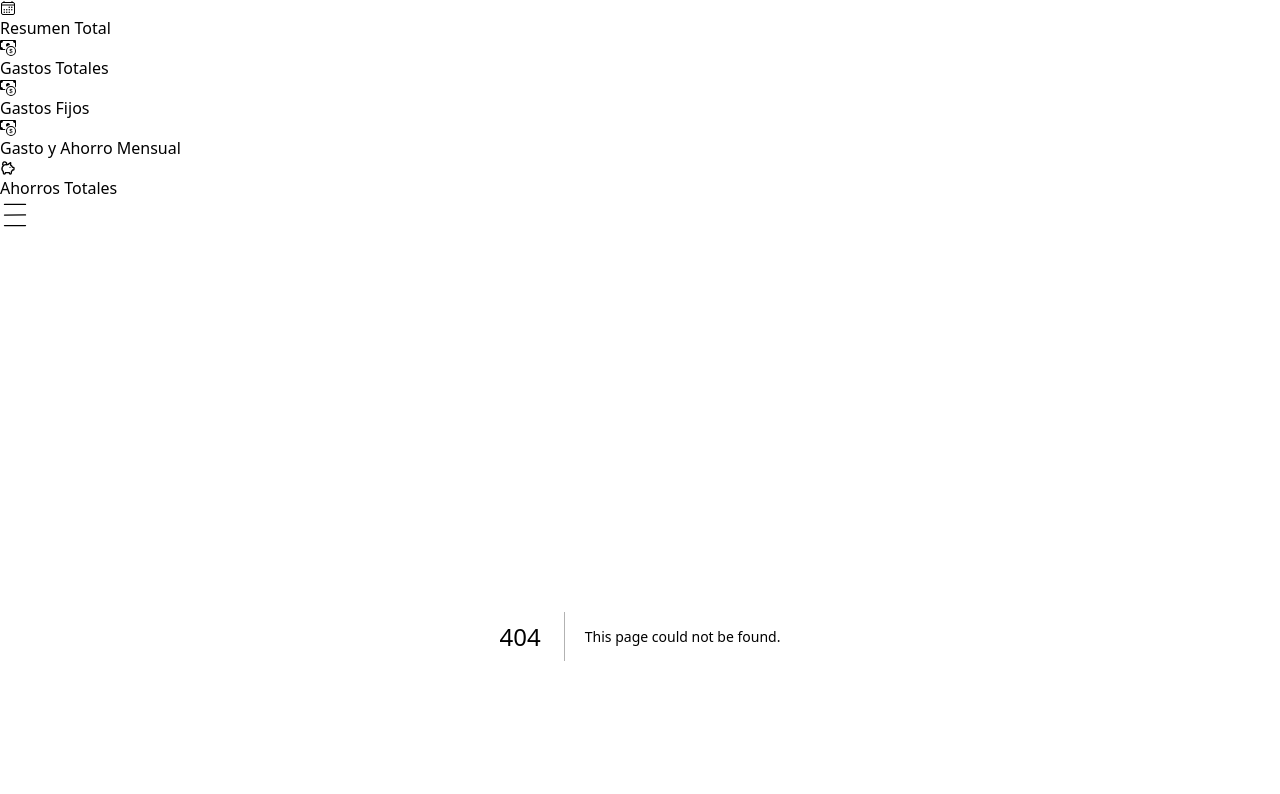
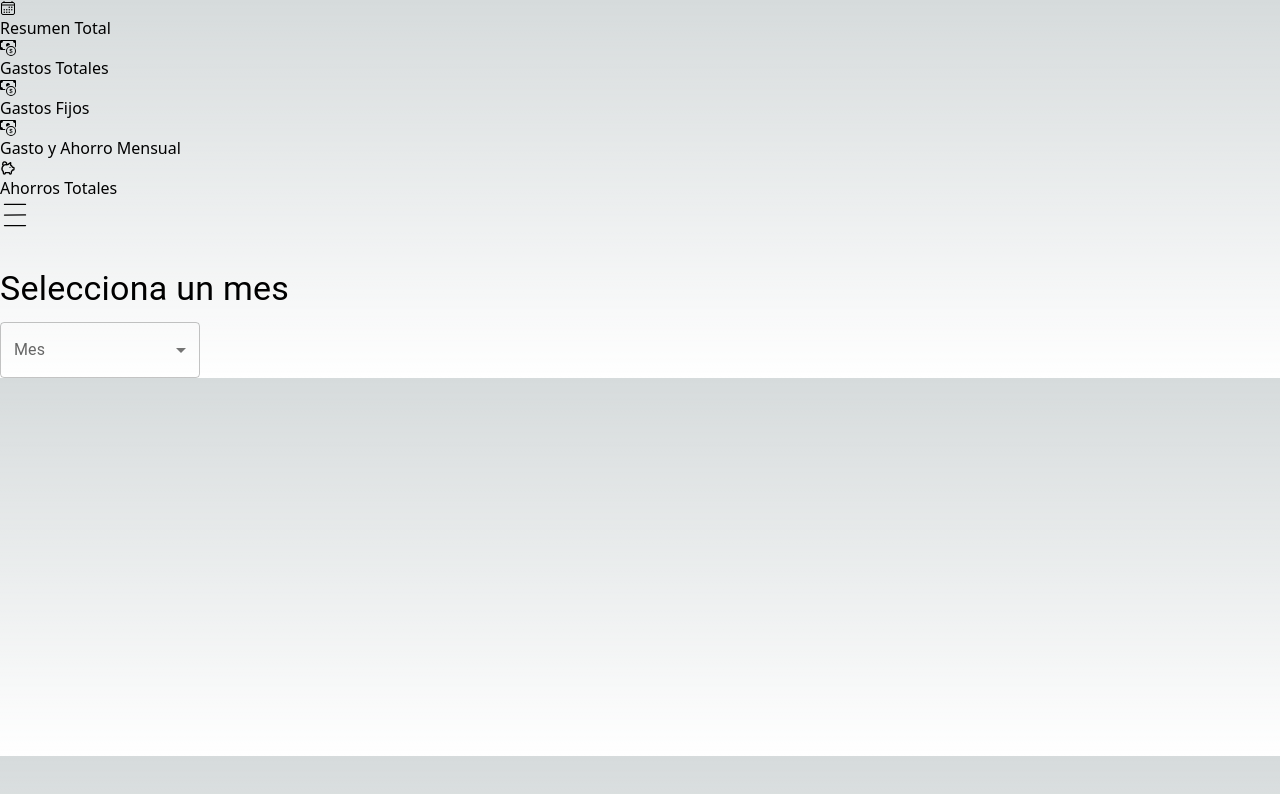
Before and after one commit to martuwilson/next-finance-dash, a Next.js app: page /mes in a window 1280 px wide. Before the commit this address had no page. Shown: the top 794 px of the page. Built offline with nearby package versions, Linux system fonts and the light colour scheme.

Commit message:
feat: agregar página para seleccionar mes de gastos mensuales

```diff
--- /dev/null
+++ b/src/app/mes/page.tsx
@@ -0,0 +1,50 @@
+"use client";
+
+import React from 'react';
+import { useRouter } from "next/navigation";
+import { FormControl, InputLabel, Select, MenuItem, Typography, Box } from '@mui/material';
+
+export default function GastoMensualPage() {
+  const router = useRouter();
+
+interface HandleMonthChangeEvent {
+    target: {
+        value: string;
+    };
+}
+
+const handleMonthChange = (e: HandleMonthChangeEvent) => {
+    const selectedMonth = e.target.value;
+    if (selectedMonth) {
+        router.push(`/mes/${selectedMonth}`);
+    }
+};
+
+  return (
+    <Box mt={4}>
+      <Typography variant="h4" gutterBottom>Selecciona un mes</Typography>
+      <FormControl variant="outlined" style={{ minWidth: 200 }}>
+        <InputLabel id="month-select-label">Mes</InputLabel>
+        <Select
+          labelId="month-select-label"
+          id="month-select"
+          onChange={handleMonthChange}
+          label="Mes"
+        >
+          <MenuItem value="enero">Enero</MenuItem>
+          <MenuItem value="febrero">Febrero</MenuItem>
+          <MenuItem value="marzo">Marzo</MenuItem>
+          <MenuItem value="abril">Abril</MenuItem>
+          <MenuItem value="mayo">Mayo</MenuItem>
+          <MenuItem value="junio">Junio</MenuItem>
+          <MenuItem value="julio">Julio</MenuItem>
+          <MenuItem value="agosto">Agosto</MenuItem>
+          <MenuItem value="septiembre">Septiembre</MenuItem>
+          <MenuItem value="octubre">Octubre</MenuItem>
+          <MenuItem value="noviembre">Noviembre</MenuItem>
+          <MenuItem value="diciembre">Diciembre</MenuItem>
+        </Select>
+      </FormControl>
+    </Box>
+  );
+}
--- a/src/components/Sidebar.tsx
+++ b/src/components/Sidebar.tsx
@@ -23,7 +23,7 @@ const menuItems = [
   {
     icon: <BsCashCoin />,
     title: 'Gasto y Ahorro Mensual',
-    path: '/mes/enero'
+    path: '/mes'
   },
   {
     icon: <TbPigMoney  />,
```
